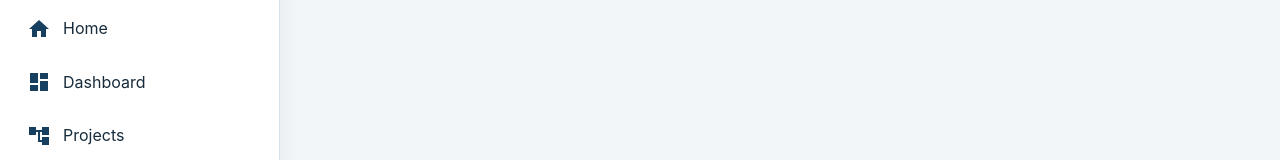
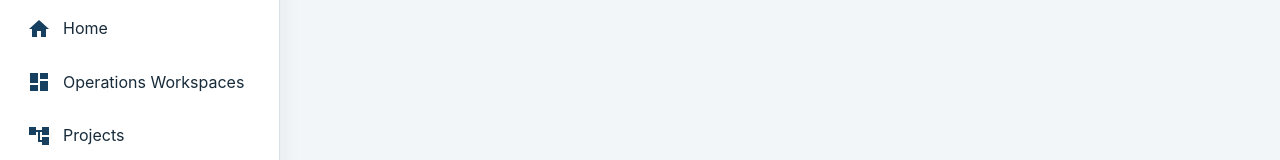
Before and after one commit to davelee001/SMART-Oil-Field, a React app in the folder src/frontend/: page /settings in a window 1280 px wide. Shown: the part 135-295 px from the top of the page. Built offline with nearby package versions, Linux system fonts and the light colour scheme; no server answers.

Commit message:
feat(nav): link to operations workspaces

```diff
--- a/src/frontend/src/components/layout/Sidebar.tsx
+++ b/src/frontend/src/components/layout/Sidebar.tsx
@@ -42,7 +42,7 @@ interface SidebarProps {
 
 const menuItems: Array<{ text: string; icon: React.ReactNode; path: string; roles?: PmsRole[] }> = [
     { text: 'Home', icon: <HomeIcon />, path: '/' },
-    { text: 'Dashboard', icon: <DashboardIcon />, path: '/dashboard' },
+    { text: 'Operations Workspaces', icon: <DashboardIcon />, path: '/workspaces' },
     { text: 'Projects', icon: <ProjectsIcon />, path: '/projects' },
     { text: 'Budgeting & Finance', icon: <FinanceIcon />, path: '/finance' },
     { text: 'Compliance', icon: <ComplianceIcon />, path: '/compliance' },
```
